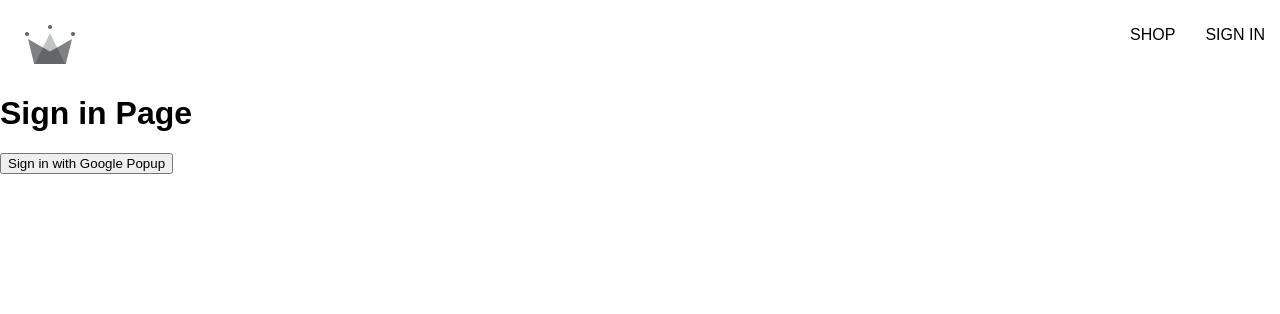
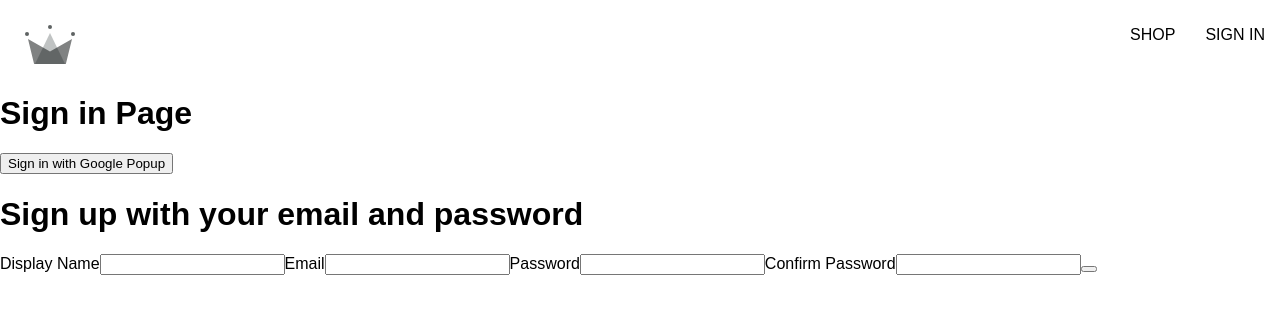
Before and after one commit to KKopestynski/warhammer, a React (Create React App) app: page /sign-in in a window 1280 px wide. Shown: the top 314 px of the page. Built offline with nearby package versions, Linux system fonts and the light colour scheme; a web font is replaced by a local one.

Commit message:
Section 6 Sign up form part 1

```diff
--- /dev/null
+++ b/src/components/sign-up-form/sign-up-form.component.jsx
@@ -0,0 +1,62 @@
+import { useState } from "react";
+
+const defaultFormFields = {
+  displayName: "",
+  email: "",
+  password: "",
+  confirmPassword: "",
+};
+
+const SignUpForm = () => {
+  const [formFields, setFormFields] = useState(defaultFormFields);
+  const { displayName, email, password, confirmPassword } = formFields;
+
+  const handleChange = (event) => {
+    const {name, value} = event.target;
+
+    setFormFields({...formFields, [name]: value})
+  };
+
+  return (
+    <div>
+      <h1>Sign up with your email and password</h1>
+      <form>
+        <label>Display Name</label>
+        <input
+          type="text"
+          required
+          onChange={handleChange}
+          name="displayName"
+          value={displayName}
+        />
+        <label>Email</label>
+        <input
+          type="email"
+          required
+          onChange={handleChange}
+          name="email"
+          value={email}
+        />
+        <label>Password</label>
+        <input
+          type="password"
+          required
+          onChange={handleChange}
+          name="password"
+          value={password}
+        />
+        <label>Confirm Password</label>
+        <input
+          type="password"
+          required
+          onChange={handleChange}
+          name="confirmPassword"
+          value={confirmPassword}
+        />
+        <button type="submit"></button>
+      </form>
+    </div>
+  );
+};
+
+export default SignUpForm;
--- a/src/routes/sign-in/sign-in.component.jsx
+++ b/src/routes/sign-in/sign-in.component.jsx
@@ -1,18 +1,43 @@
-import { signInWithGooglePopup, createUserDocumentFromAuth } from '../../utils/firebase/firebase.utils'
+// import { useEffect } from "react";
+// import { getRedirectResult } from "firebase/auth";
+import {
+//   auth,
+  signInWithGooglePopup,
+//   signInWithGoogleRedirect,
+  createUserDocumentFromAuth,
+} from "../../utils/firebase/firebase.utils";
+import SignUpForm from "../../components/sign-up-form/sign-up-form.component";
+
 
 const SignIn = () => {
+//   useEffect(() => {
+//     (async () => {
+//       const response = await getRedirectResult(auth);
+//       if(response) {
+//         const userDocRef = await createUserDocumentFromAuth(response.user)
+//       }
+//     })();
+//   }, []);
+
   const logGoogleUser = async () => {
-        const { user }  = await signInWithGooglePopup();
-        // console.log(response)
-        const userDocRef = await createUserDocumentFromAuth(user)
-    }
+    const { user } = await signInWithGooglePopup();
+    const userDocRef = await createUserDocumentFromAuth(user);
+  };
 
+  // const logGoogleRedirectUser = async () => {
+  //     const { user }  = await signInWithGoogleRedirect();
+  //     console.log({user})
+  // }
   return (
     <div>
       <h1>Sign in Page</h1>
       <button onClick={logGoogleUser}>Sign in with Google Popup</button>
+      <SignUpForm/>
+      {/* <button onClick={signInWithGoogleRedirect}>
+        Sign in with Google Redirect
+      </button> */}
     </div>
-    )
-}
+  );
+};
 
 export default SignIn;
--- a/src/utils/firebase/firebase.utils.js
+++ b/src/utils/firebase/firebase.utils.js
@@ -17,13 +17,15 @@
 //   const analytics = getAnalytics(app);
 
 
-const provider = new GoogleAuthProvider();
-provider.setCustomParameters({
+const googleProvider = new GoogleAuthProvider();
+// const faceProvider = new FacebookAuthProvider();
+googleProvider.setCustomParameters({
     prompt: "select_account"
 })
 
 export const auth = getAuth();
-export const signInWithGooglePopup = () => signInWithPopup(auth, provider);
+export const signInWithGooglePopup = () => signInWithPopup(auth, googleProvider);
+export const signInWithGoogleRedirect= () => signInWithRedirect(auth, googleProvider);
 
 //allows / creates a DB
 export const db = getFirestore();
```
Lines whose indentation alone changed are shown as unchanged.
